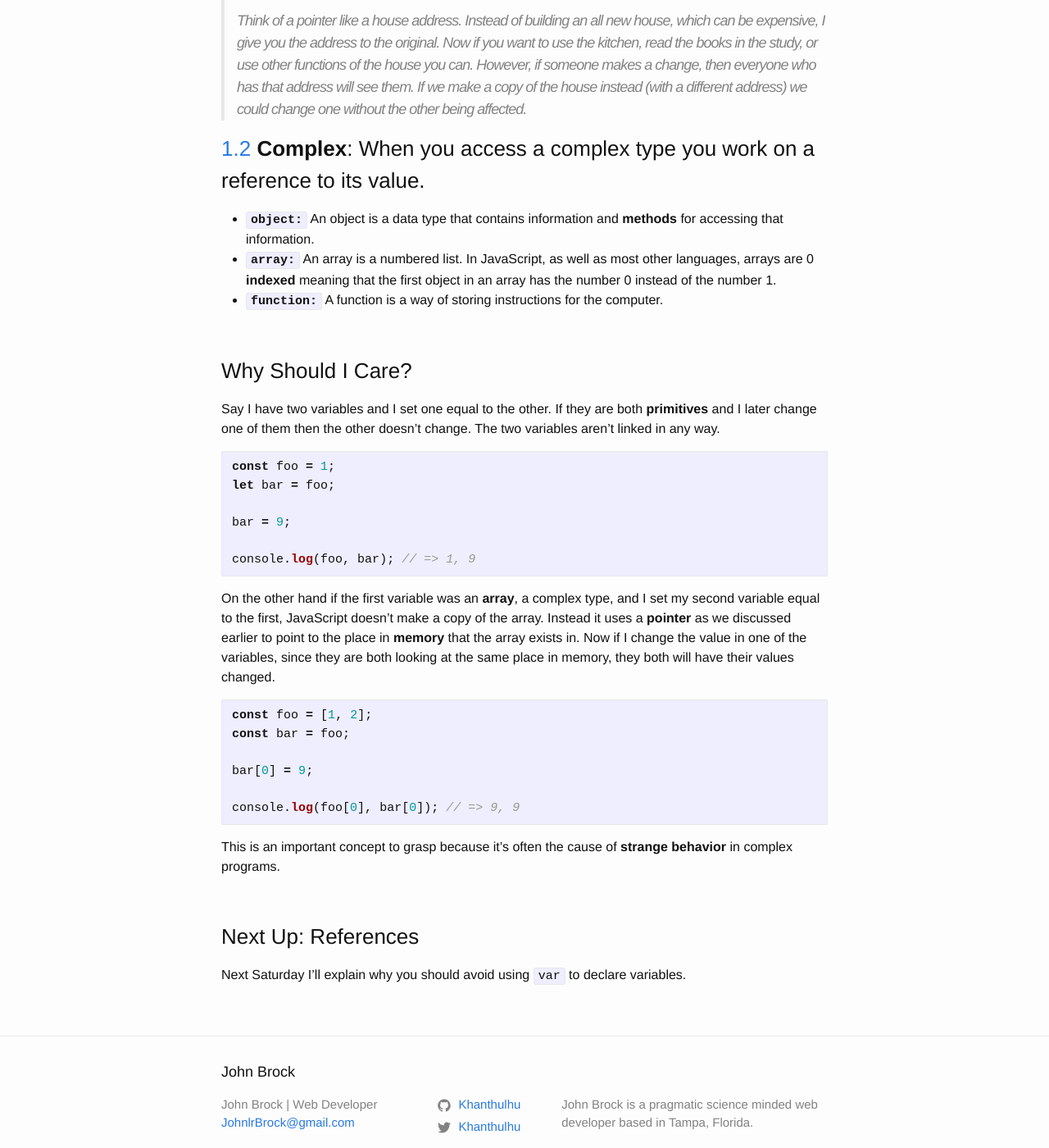
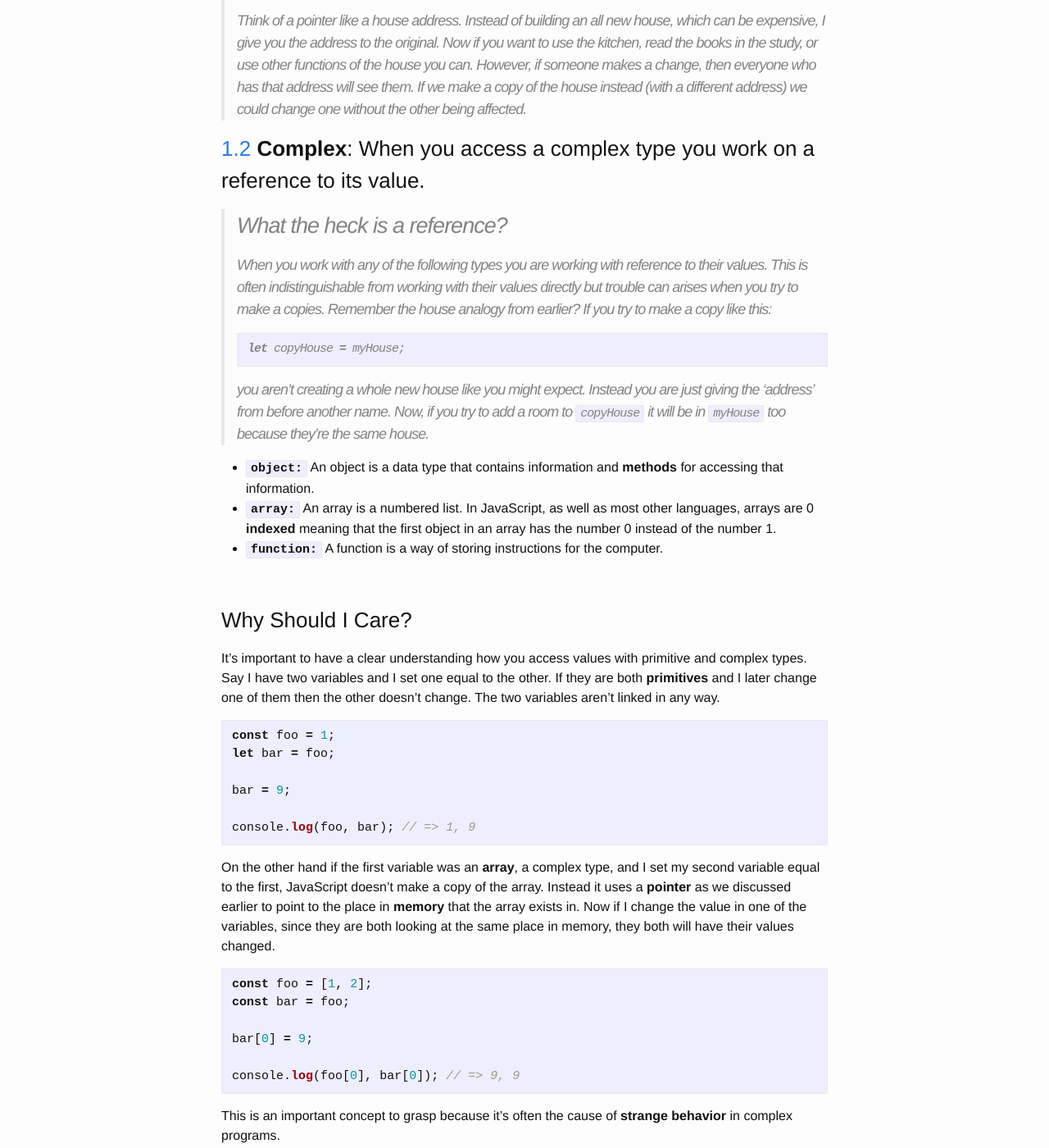
Before and after one commit to JohnLRBrock/JohnBrock, a Jekyll site: the page built from john-brock-js/_posts/2017-07-27-Airbnb-style-guide-chapter-1.md, in a window 1280 px wide and 1400 px high, scrolled down 956 px. Shown: the whole window at 82% size. Built offline with Jekyll 4.4.1, drawn with Linux system fonts in a browser that asks for light colours; a script that is not in the unit is left out.

Commit message:
added clarification of reference types

````diff
--- a/john-brock-js/_posts/2017-07-27-Airbnb-style-guide-chapter-1.md
+++ b/john-brock-js/_posts/2017-07-27-Airbnb-style-guide-chapter-1.md
@@ -23,6 +23,13 @@ Think of a pointer like a house address. Instead of building an all new house, w
 
 
 ### [1.2][1.2] **Complex**: When you access a complex type you work on a reference to its value.
+># What the heck is a reference?
+When you work with any of the following types you are working with reference to their values. This is often indistinguishable from working with their values directly but trouble can arises when you try to make a copies. Remember the house analogy from earlier? If you try to make a copy like this:
+```javascript
+let copyHouse = myHouse;
+```
+you aren't creating a whole new house like you might expect. Instead you are just giving the 'address' from before another name. Now, if you try to add a room to `copyHouse` it will be in `myHouse` too because they're the same house.
+
 
 * **`object:`** An object is a data type that contains information and **methods** for accessing that information.
 * **`array:`** An array is a numbered list. In JavaScript, as well as most other languages, arrays are 0 **indexed** meaning that the first object in an array has the number 0 instead of the number 1.
@@ -30,7 +37,7 @@ Think of a pointer like a house address. Instead of building an all new house, w
 
 <br>
 ### Why Should I Care?
-Say I have two variables and I set one equal to the other. If they are both **primitives** and I later change one of them then the other doesn't change. The two variables aren't linked in any way.
+It's important to have a clear understanding how you access values with primitive and complex types. Say I have two variables and I set one equal to the other. If they are both **primitives** and I later change one of them then the other doesn't change. The two variables aren't linked in any way.
 
 ```javascript
 const foo = 1;
````
Also changed, not shown: john-brock-js/_drafts/2017-13-31-what-is-a-linter.md (added, +6 -0 lines), john-brock-js/_posts/2017-07-05-airbnb-styleguide-chapter-2.md (added, +24 -0 lines).
